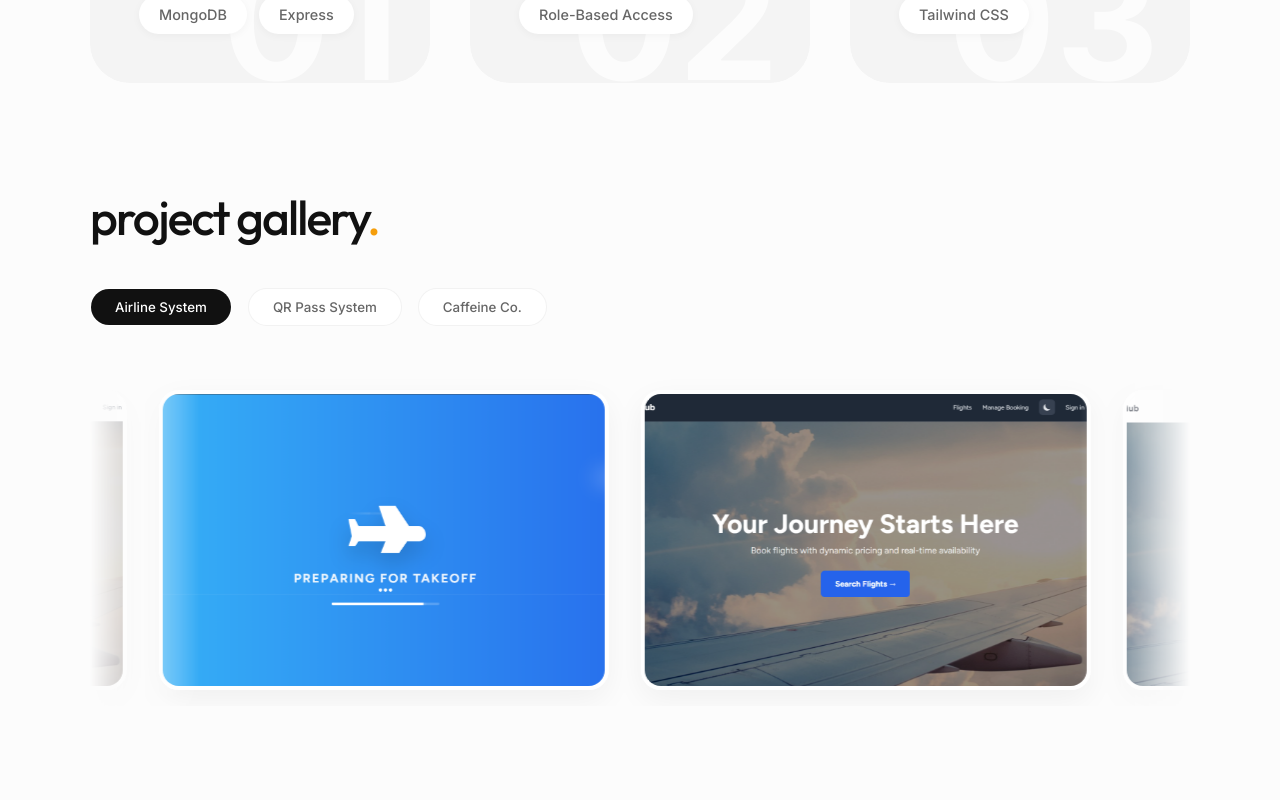
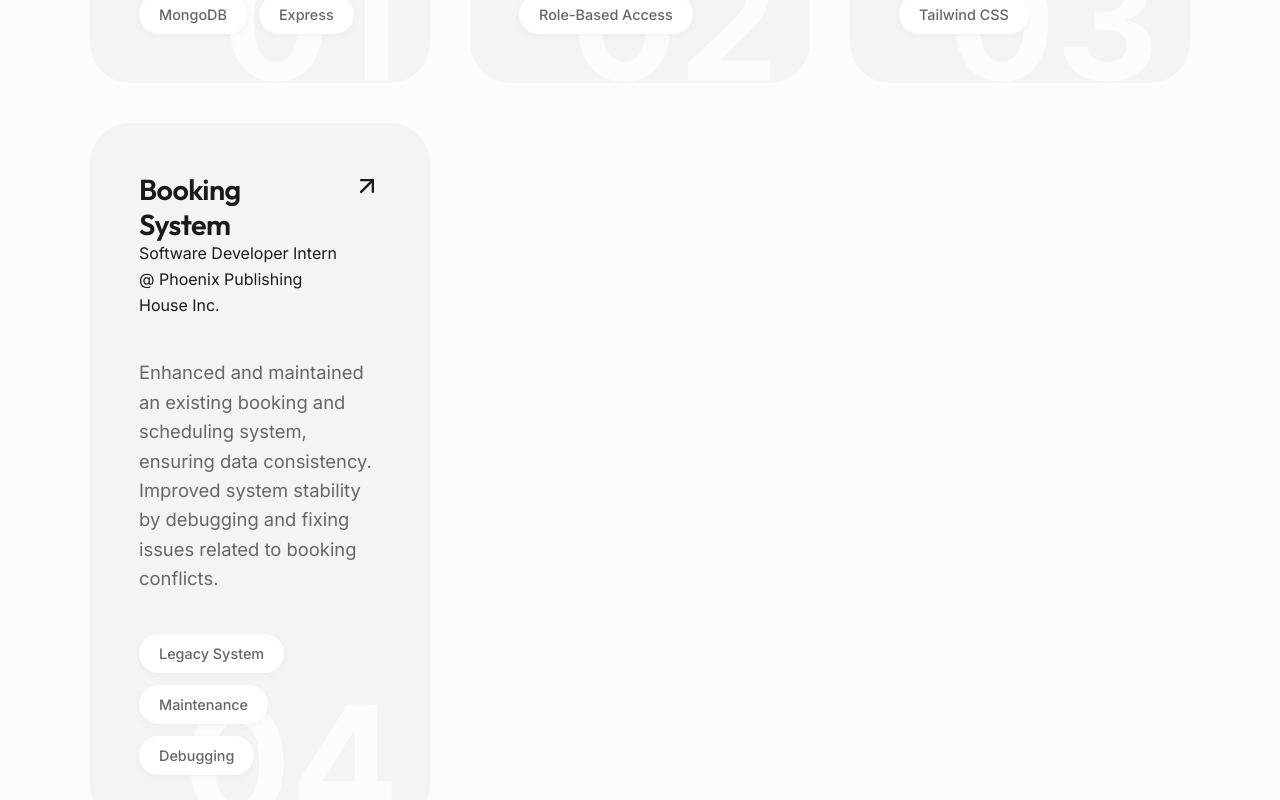
Before and after one commit to Jayronj0616/portfolio, a React (Vite) app: page / in a window 1280 px wide. Shown: the part 2880-3680 px from the top of the page. Built offline with nearby package versions, Linux system fonts and the light colour scheme.

Commit message:
cv modify

```diff
--- a/src/App.jsx
+++ b/src/App.jsx
@@ -272,6 +272,9 @@ const PortfolioChatbot = () => {
           case "Caffeine Co.":
             botResponse = `Jay-Ron created Caffeine Co. as a premium coffee shop experience using the MERN stack. It features a stunning 'Artisan Cream & Espresso' design, interactive menu with filtering, and a full ordering system. Jay-Ron focused on visual excellence and smooth user interactions to create a premium feel.`;
             break;
+          case "Booking System":
+            botResponse = `Jay-Ron was responsible for enhancing and maintaining this scheduling platform. Jay-Ron focused on resolving high-priority booking conflicts and improving overall system stability to ensure consistent data across all user sessions.`;
+            break;
           default:
             botResponse = `Jay-Ron designed ${project.title} to address specific technical challenges. Jay-Ron utilized ${project.tags.join(", ")} to build a solution that focuses on ${project.description.toLowerCase()}`;
         }
@@ -476,7 +479,9 @@ const App = () => {
 
               {/* Gallery Filter Buttons */}
               <div className="gallery-controls">
-                {portfolioData.projects.map((project) => (
+                {portfolioData.projects
+                  .filter((p) => p.images && p.images.length > 0)
+                  .map((project) => (
                     <button
                       key={project.id}
                       className={`gallery-btn ${selectedGalleryProject === project.id ? "active" : ""}`}
--- a/src/data/portfolioData.js
+++ b/src/data/portfolioData.js
@@ -3,7 +3,7 @@ export const portfolioData = {
     name: "Jay-Ron",
     role: "Software Engineer",
     bio: "I build robust, scalable systems that solve real-world problems. Specializing in full-stack development with a focus on performance and intuitive user experiences.",
-    cvLink: "/files/Resume_JayronJavierF.pdf",
+    cvLink: "/files/CV_JAYRONJAVIER.pdf",
     socials: {
       github: "https://github.com",
       linkedin: "https://linkedin.com",
@@ -76,6 +76,18 @@ export const portfolioData = {
         "/images/coffeeshop/Screenshot 2026-02-13 111157.png",
         "/images/coffeeshop/Screenshot 2026-02-13 111206.png",
       ],
+    },
+    {
+      id: "04",
+      title: "Booking System",
+      description:
+        "Enhanced and maintained an existing booking and scheduling system, ensuring data consistency. Improved system stability by debugging and fixing issues related to booking conflicts.",
+      tags: ["Legacy System", "Maintenance", "Debugging"],
+      link: "#",
+      github: "#",
+      company: "Phoenix Publishing House Inc.",
+      role: "Software Developer Intern",
+      images: [],
     },
   ],
   stacks: [
```
Also changed, not shown: 2 other files (tests, documents, lock files or other folders). Lines whose indentation alone changed are shown as unchanged.
